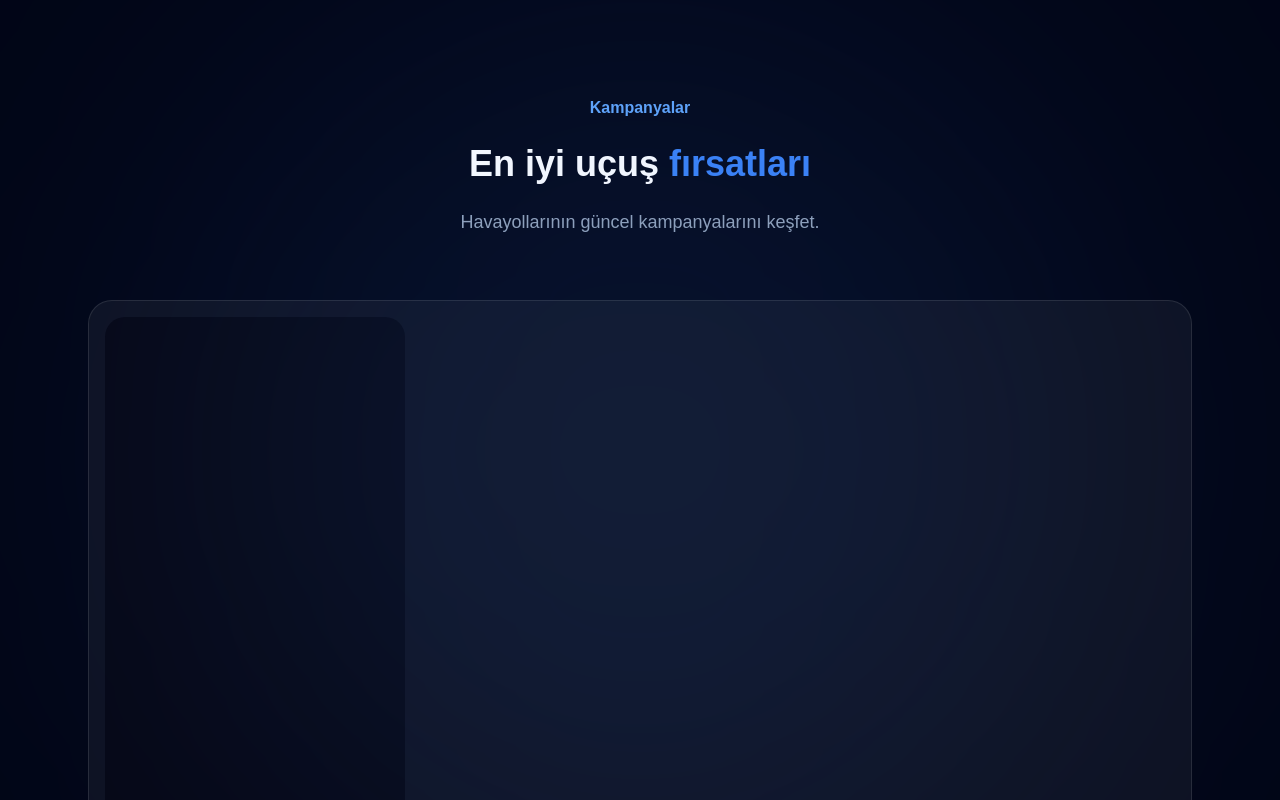
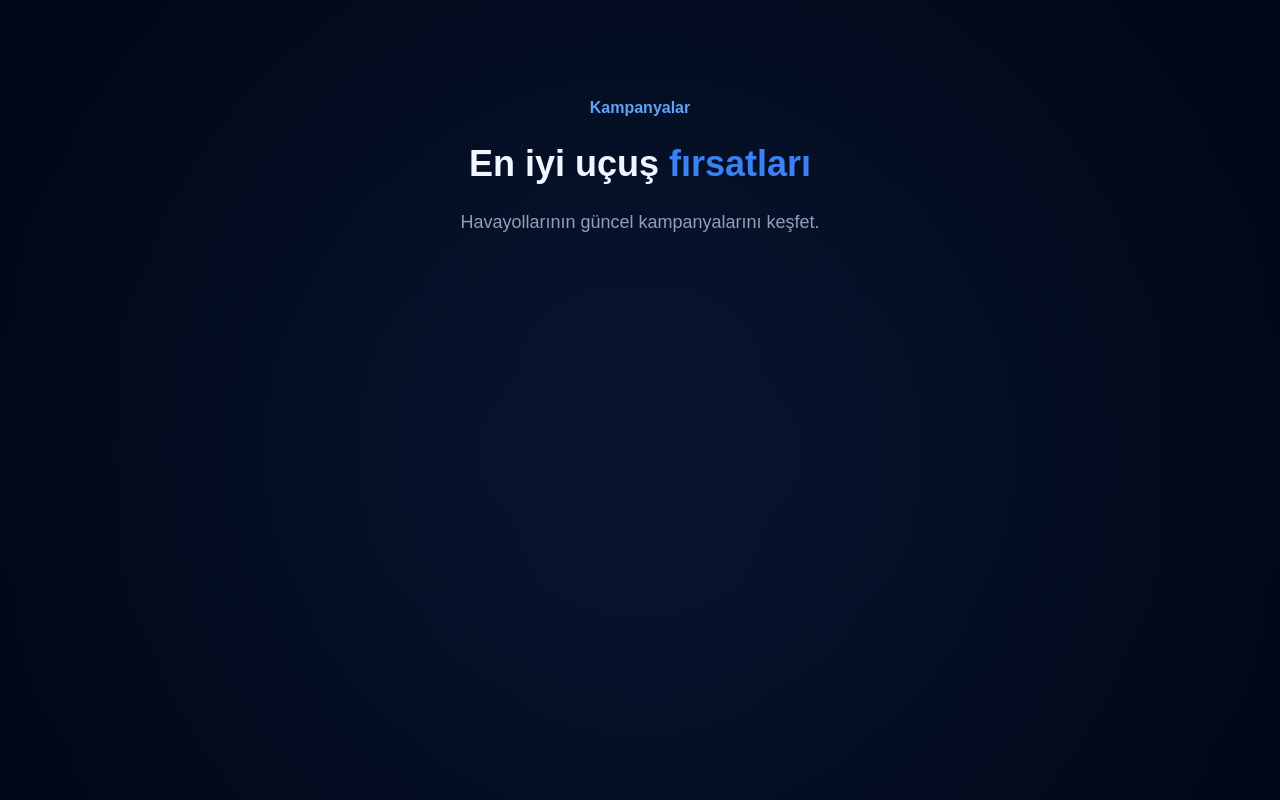
Before and after one commit to melihizzet/flight-platform, a Next.js app: page /campaigns in a window 1280 px wide. Shown: the top 800 px of the page. Built offline with nearby package versions, Linux system fonts and the light colour scheme.

Commit message:
update five

```diff
--- a/app/campaigns/page.tsx
+++ b/app/campaigns/page.tsx
@@ -1,7 +1,9 @@
+import Script from "next/script";
+
 export default function CampaignsPage() {
 
   return (
-    <main className="min-h-screen bg-[#020617] text-white overflow-x-hidden relative">
+    <main className="min-h-screen bg-[#020817] text-white overflow-x-hidden relative">
 
       {/* BG */}
       <div className="absolute top-0 left-1/2 -translate-x-1/2 w-[900px] h-[900px] bg-blue-500/10 blur-[160px] rounded-full"></div>
@@ -26,18 +28,11 @@ export default function CampaignsPage() {
       {/* WIDGET */}
       <section className="max-w-6xl mx-auto px-6 pb-24">
 
-        <div className="rounded-3xl overflow-hidden border border-white/10 bg-white/5 p-4">
-
-          <iframe
-            src="<src="https://tpwdg.com/content?currency=try&trs=533807&shmarker=733574&locale=tr&powered_by=true&limit=4&primary_color=00AE98&results_background_color=020817&form_background_color=0F172A&promo_id=4563&campaign_id=111"
-            width="100%"
-            height="700"
-            frameBorder="0"
-            scrolling="no"
-            className="rounded-2xl"
-          ></iframe>
-
-        </div>
+        {/* Travelpayouts Widget */}
+        <Script
+          src="https://tpwdg.com/content?currency=try&trs=533807&shmarker=733574&locale=tr&powered_by=true&limit=4&primary_color=00AE98&results_background_color=020817&form_background_color=0F172A&promo_id=4563&campaign_id=111"
+          strategy="afterInteractive"
+        />
 
       </section>
 
```
